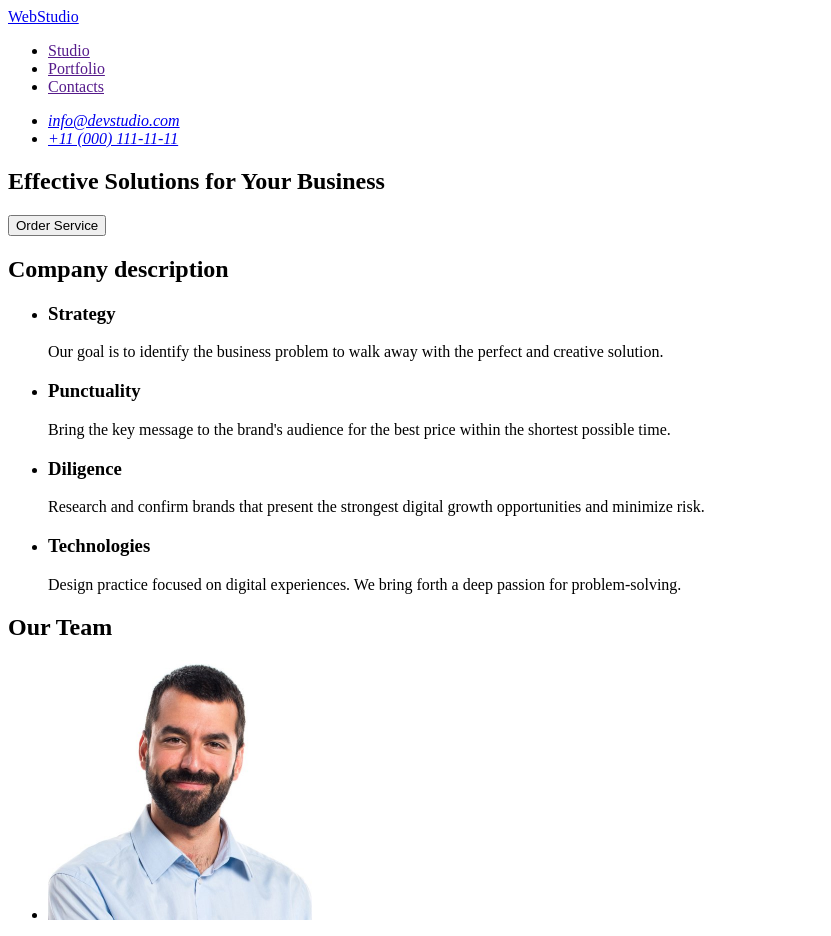
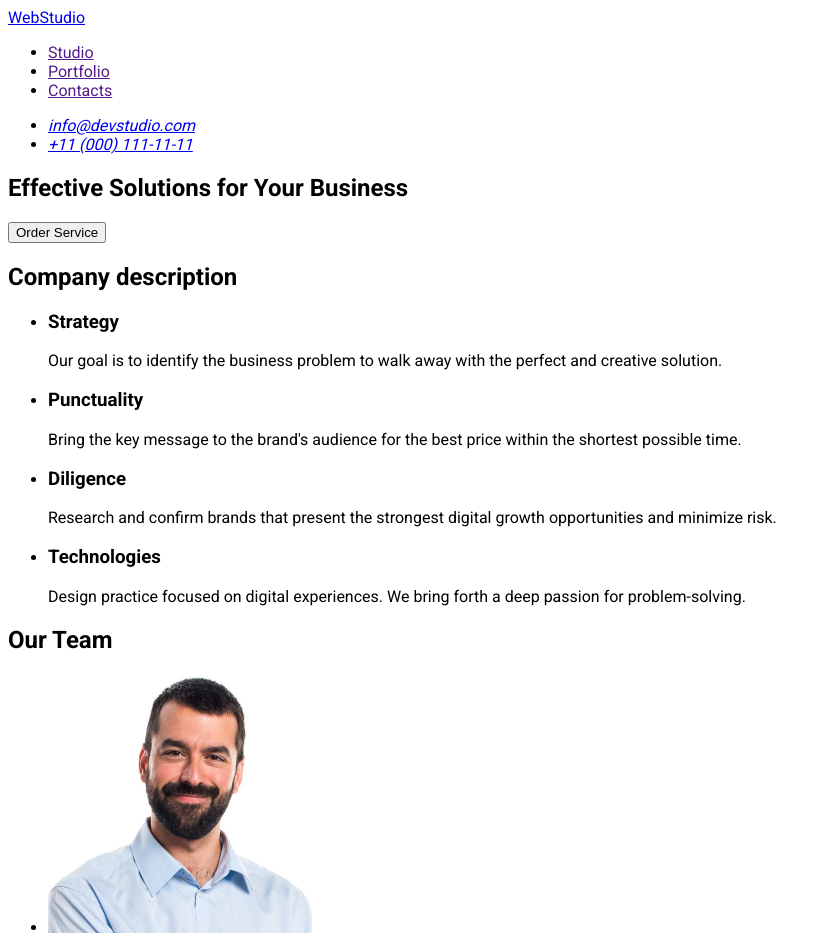
Before and after one commit to Alexandr-melnichenko/goit-markup-hw-02, a plain HTML site: page index.html in a window 1280 px wide. Shown: the top 936 px of the page, without its empty margins (0-831 px from the left). Drawn offline with Linux system fonts and the light colour scheme.

Commit message:
add fonts

```diff
--- a/css/styles.css
+++ b/css/styles.css
@@ -0,0 +1,3 @@
+body {
+    font-family: "Roboto", sans-serif;
+}
--- a/index.html
+++ b/index.html
@@ -3,6 +3,7 @@
   <head>
     <meta charset="UTF-8" />
     <meta name="viewport" content="width=device-width, initial-scale=1.0" />
+    <link href="https://fonts.googleapis.com/css2?family=Raleway:wght@700&family=Roboto:wght@400;500;700&display=swap" rel="stylesheet">
     <title>
       WEBSTUDIO - development and promotion of websites for your business
     </title>
```
